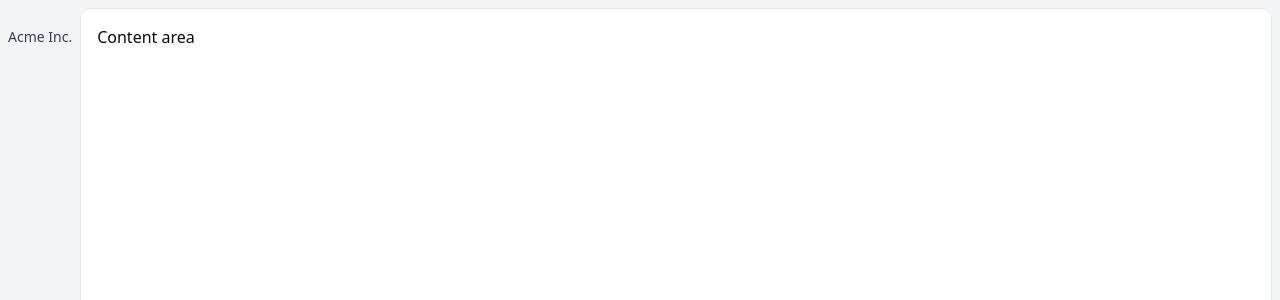
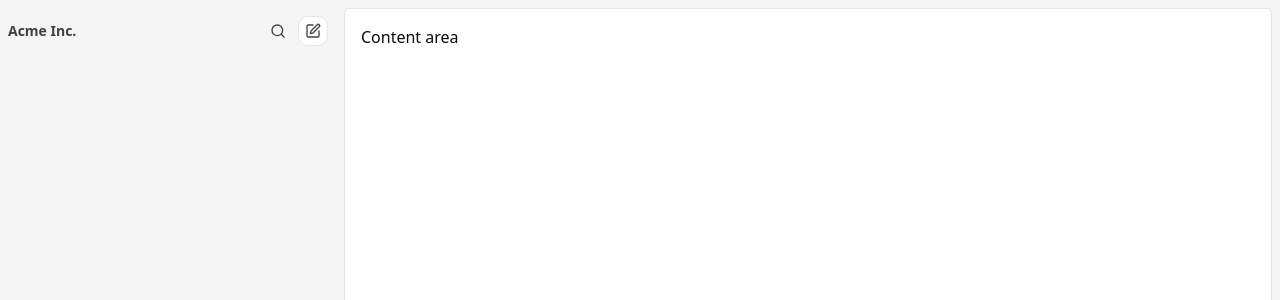
Before and after one commit to coding-wani/super-josefina, a Next.js app: page / in a window 1280 px wide. Shown: the top 300 px of the page. Built offline with nearby package versions, Linux system fonts and the light colour scheme.

Commit message:
refactor: update layout styles and enhance Sidebar component with search and create buttons

```diff
--- a/src/app/layout.tsx
+++ b/src/app/layout.tsx
@@ -29,28 +29,12 @@ export default function RootLayout({
         className={`${geistSans.variable} ${geistMono.variable} antialiased`}
       >
         <div
-          className="
-            h-screen
-            p-2
-            flex
-            items-center
-            justify-center
-            bg-gray-100
-          "
+          className="h-screen px-2 py-2 flex items-center justify-center bg-neutral-100 gap-4"
           aria-label="Application layout"
         >
           <Sidebar />
           <main
-            className="
-              h-full
-              w-full
-              ml-2
-              p-4
-              bg-white
-              border
-              border-gray-200
-              rounded-lg
-            "
+            className="h-full w-full p-4 bg-white border border-neutral-200 rounded"
             aria-label="Main content area"
           >
             {children}
--- a/src/components/Sidebar.tsx
+++ b/src/components/Sidebar.tsx
@@ -1,29 +1,36 @@
+import { Search, SquarePen } from "lucide-react";
+
 export default function Sidebar() {
   return (
-    <aside
-      className="
-          h-full
-          w-fit
-          py-4
-        "
-      aria-label="Sidebar"
-    >
+    <aside className="h-full w-fit py-2" aria-label="Sidebar">
       <header
-        className="
-            whitespace-nowrap
-          "
+        className="whitespace-nowrap text-neutral-700 w-80 flex items-center justify-between"
         aria-label="Sidebar header"
       >
         <span
-          className="
-              text-sm
-              font-medium
-              text-gray-700
-            "
+          className="text-sm font-semibold"
           aria-label="Company or team name"
         >
           Acme Inc.
         </span>
+
+        <div
+          className="flex items-center gap-2"
+          aria-label="Search and create buttons"
+        >
+          <button
+            className="p-1 hover:bg-neutral-100 rounded transition-colors"
+            aria-label="Search workspace"
+          >
+            <Search size={16} />
+          </button>
+          <button
+            className="bg-white rounded-lg p-1.5 border border-neutral-200 hover:bg-neutral-100 transition-colors duration-200"
+            aria-label="Create new post, issue or task"
+          >
+            <SquarePen size={16} />
+          </button>
+        </div>
       </header>
     </aside>
   );
```
